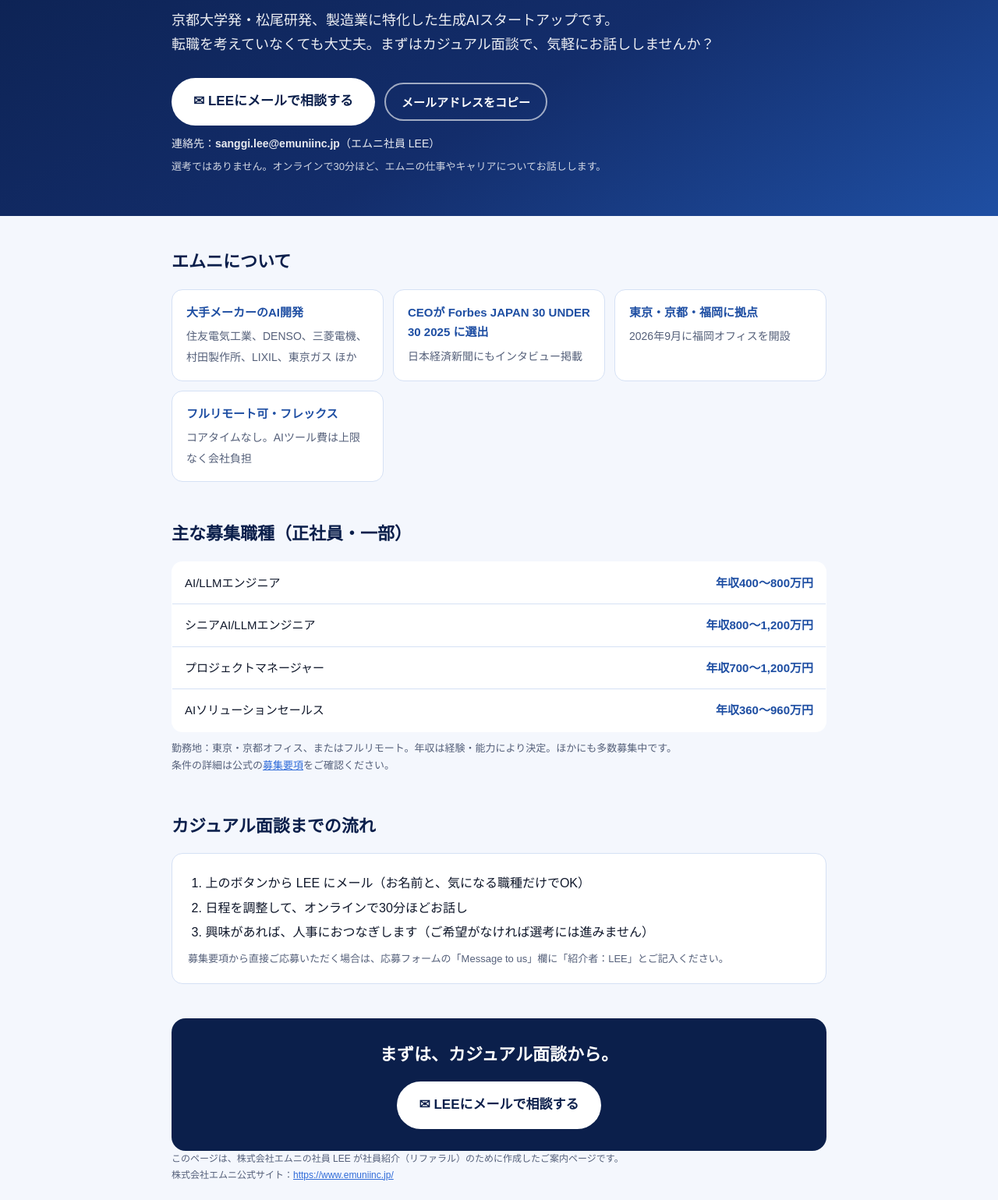
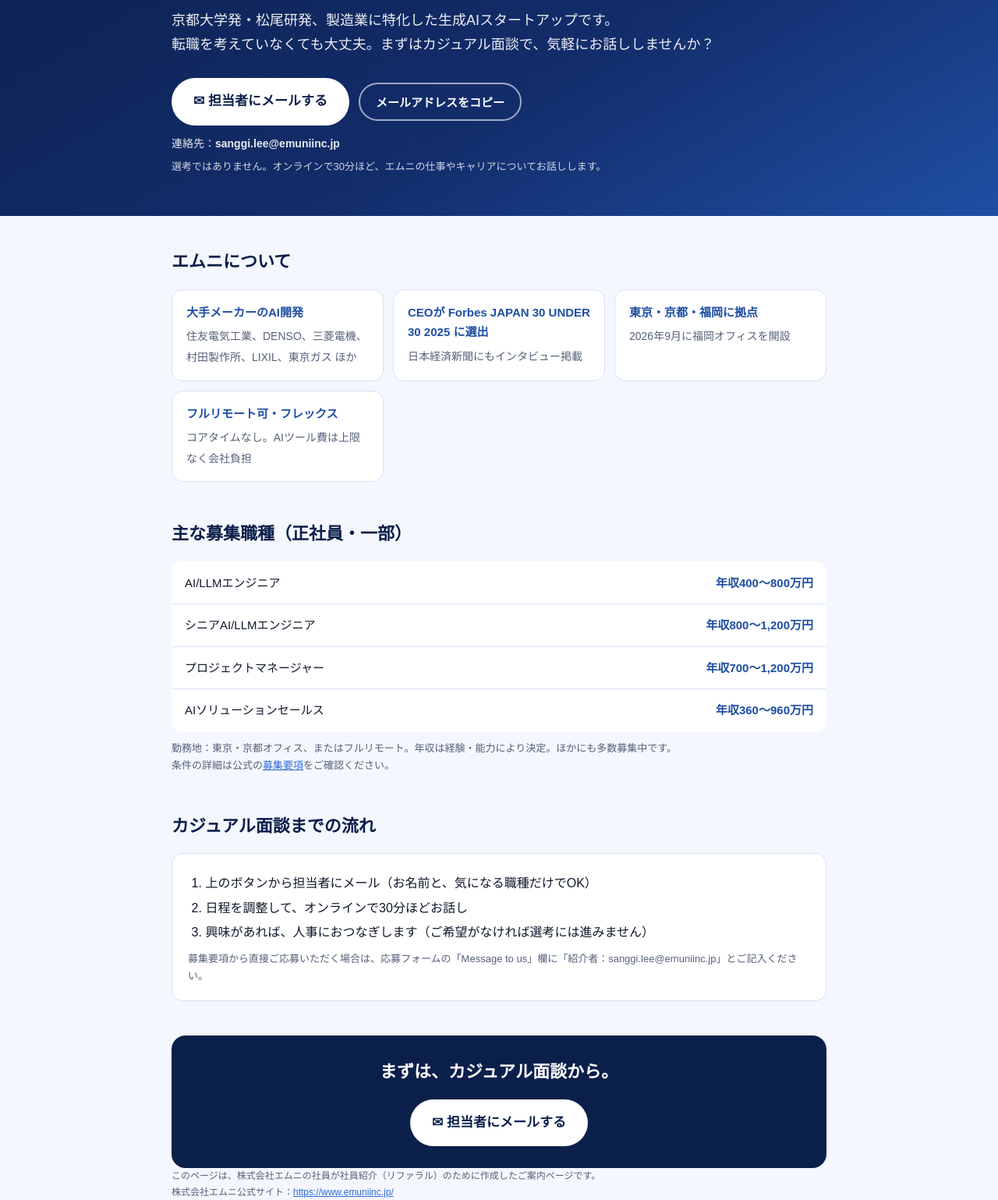
Before and after one commit to Docile1115/emuni-casual, a plain HTML site: page index.html in a window 1280 px wide. Shown: the part 249-1788 px from the top of the page at 78% size. Before the commit the page ends 1766 px from the top, so only its background shows below. Drawn offline with Linux system fonts and the light colour scheme.

Commit message:
Replace personal name with generic contact wording

```diff
--- a/index.html
+++ b/index.html
@@ -52,10 +52,10 @@
     <h1>一緒に働く仲間を<br>募集しています。</h1>
     <p class="lead">京都大学発・松尾研発、製造業に特化した生成AIスタートアップです。<br>転職を考えていなくても大丈夫。まずはカジュアル面談で、気軽にお話ししませんか？</p>
     <div class="cta">
-      <a class="btn btn-main" id="mail-btn" href="#">✉ LEEにメールで相談する</a>
+      <a class="btn btn-main" id="mail-btn" href="#">✉ 担当者にメールする</a>
       <button class="btn btn-sub" id="copy-btn" type="button">メールアドレスをコピー</button>
     </div>
-    <p class="mail">連絡先：<b>sanggi.lee@emuniinc.jp</b>（エムニ社員 LEE）</p>
+    <p class="mail">連絡先：<b>sanggi.lee@emuniinc.jp</b></p>
     <p class="note">選考ではありません。オンラインで30分ほど、エムニの仕事やキャリアについてお話しします。</p>
   </div>
 </header>
@@ -87,22 +87,22 @@
     <h2>カジュアル面談までの流れ</h2>
     <div class="box">
       <ol>
-        <li>上のボタンから LEE にメール（お名前と、気になる職種だけでOK）</li>
+        <li>上のボタンから担当者にメール（お名前と、気になる職種だけでOK）</li>
         <li>日程を調整して、オンラインで30分ほどお話し</li>
         <li>興味があれば、人事におつなぎします（ご希望がなければ選考には進みません）</li>
       </ol>
-      <p class="small">募集要項から直接ご応募いただく場合は、応募フォームの「Message to us」欄に「紹介者：LEE」とご記入ください。</p>
+      <p class="small">募集要項から直接ご応募いただく場合は、応募フォームの「Message to us」欄に「紹介者：sanggi.lee@emuniinc.jp」とご記入ください。</p>
     </div>
   </section>
 
   <div class="final">
     <h2>まずは、カジュアル面談から。</h2>
-    <a class="btn btn-main" id="mail-btn-2" href="#">✉ LEEにメールで相談する</a>
+    <a class="btn btn-main" id="mail-btn-2" href="#">✉ 担当者にメールする</a>
   </div>
 </main>
 
 <footer class="wrap">
-  このページは、株式会社エムニの社員 LEE が社員紹介（リファラル）のために作成したご案内ページです。<br>
+  このページは、株式会社エムニの社員が社員紹介（リファラル）のために作成したご案内ページです。<br>
   株式会社エムニ公式サイト：<a href="https://www.emuniinc.jp/" target="_blank" rel="noopener">https://www.emuniinc.jp/</a>
 </footer>
 
@@ -112,7 +112,7 @@
 (function () {
   var to = "sanggi.lee@emuniinc.jp";
   var subject = "【カジュアル面談希望】エムニについて話を聞きたいです";
-  var body = "LEEさん\n\nエムニのカジュアル面談を希望します。\n\nお名前：\n現在のお仕事・職種：\n気になる職種：\nご都合のよい日時（オンライン）：\n\nこのページを知ったきっかけ：YouTube\n";
+  var body = "ご担当者様\n\nエムニのカジュアル面談を希望します。\n\nお名前：\n現在のお仕事・職種：\n気になる職種：\nご都合のよい日時（オンライン）：\n\nこのページを知ったきっかけ：YouTube\n";
   var href = "mailto:" + to + "?subject=" + encodeURIComponent(subject) + "&body=" + encodeURIComponent(body);
   document.getElementById("mail-btn").href = href;
   document.getElementById("mail-btn-2").href = href;
```
